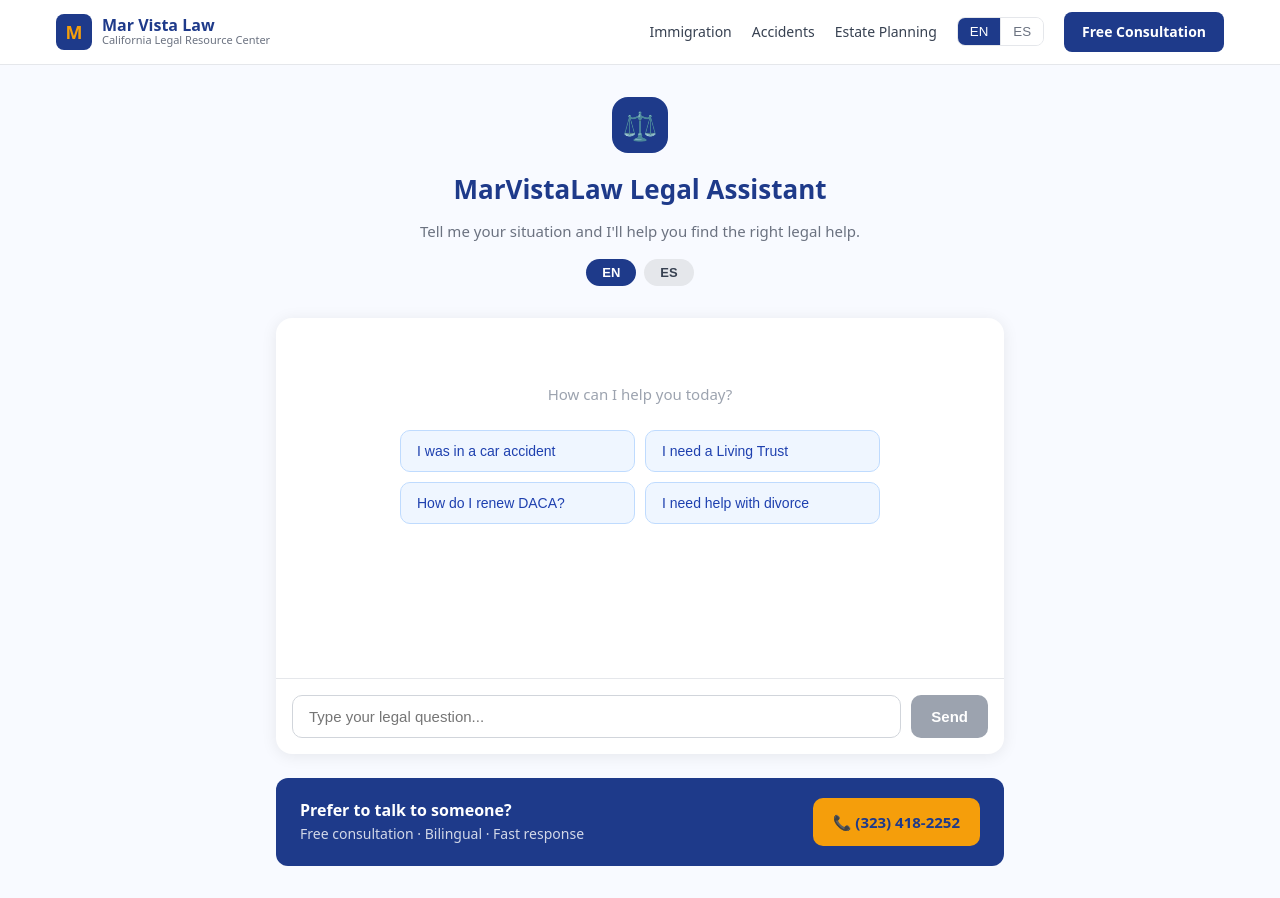
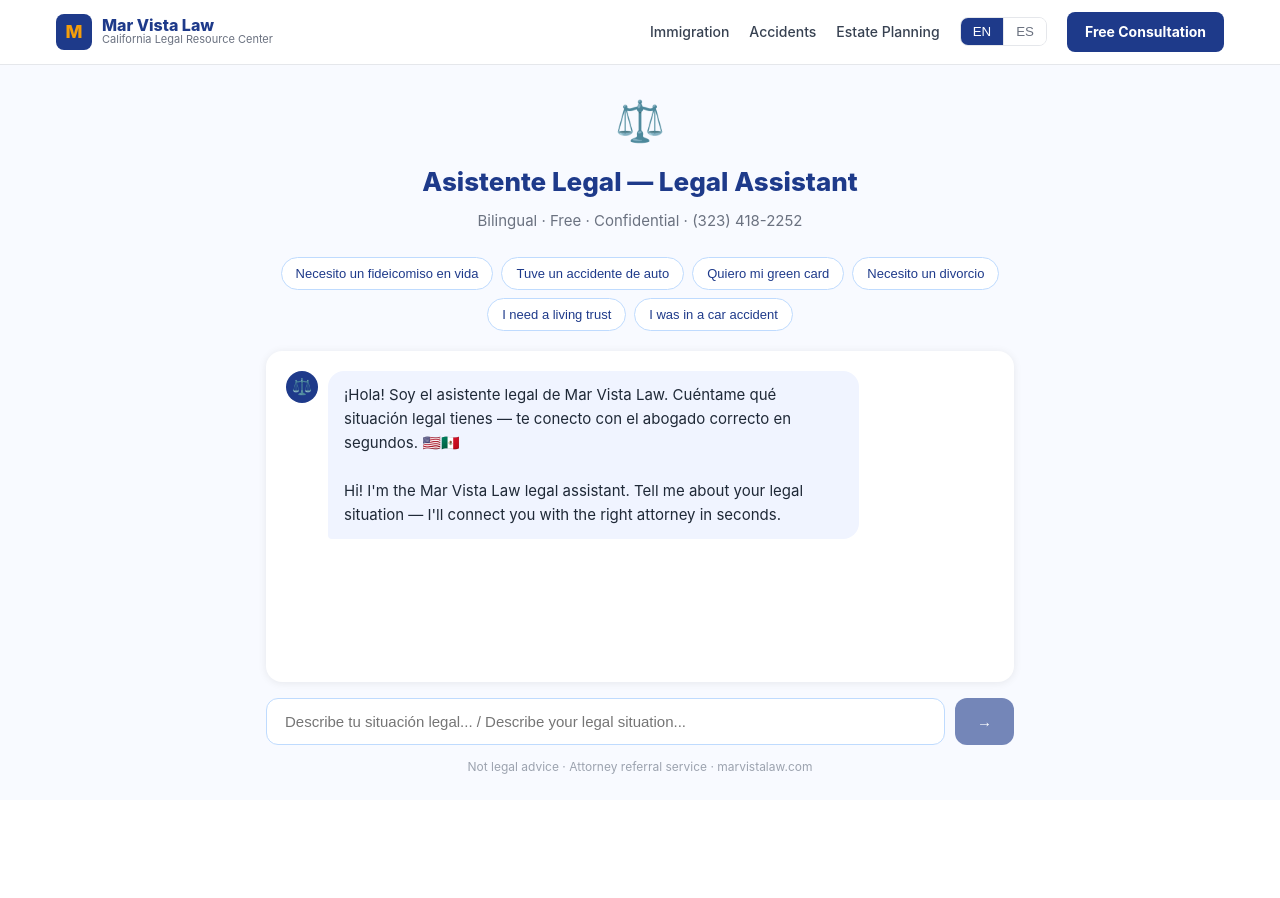
Before and after one commit to Ahorasi360/marvistalaw, a Next.js app: page /asistente in a window 1280 px wide. After the commit the page ends 800 px from the top, so only its background shows below. Built offline with nearby package versions, Linux system fonts and the light colour scheme.

Commit message:
feat: bilingual AI legal assistant page

```diff
--- a/app/asistente/page.js
+++ b/app/asistente/page.js
@@ -1,25 +1,24 @@
 "use client";
 import { useState, useRef, useEffect } from "react";
 import Navbar from "../components/Navbar";
+import Link from "next/link";
 
-const QUICK_STARTS_EN = [
+const QUICK = [
+  "Necesito un fideicomiso en vida",
+  "Tuve un accidente de auto",
+  "Quiero mi green card",
+  "Necesito un divorcio",
+  "I need a living trust",
   "I was in a car accident",
-  "I need a Living Trust",
-  "How do I renew DACA?",
-  "I need help with divorce",
-];
-const QUICK_STARTS_ES = [
-  "Tuve un accidente de carro",
-  "Necesito un Fideicomiso",
-  "¿Cómo renuevo el DACA?",
-  "Necesito ayuda con divorcio",
 ];
 
 export default function AsistentePage() {
-  const [messages, setMessages] = useState([]);
+  const [messages, setMessages] = useState([
+    { role: "assistant", content: "¡Hola! Soy el asistente legal de Mar Vista Law. Cuéntame qué situación legal tienes — te conecto con el abogado correcto en segundos. 🇺🇸🇲🇽\n\nHi! I\'m the Mar Vista Law legal assistant. Tell me about your legal situation — I\'ll connect you with the right attorney in seconds." }
+  ]);
   const [input, setInput] = useState("");
   const [loading, setLoading] = useState(false);
-  const [lang, setLang] = useState("en");
+  const [collectedData, setCollectedData] = useState(null);
   const bottomRef = useRef(null);
 
   useEffect(() => { bottomRef.current?.scrollIntoView({ behavior: "smooth" }); }, [messages]);
@@ -28,118 +27,118 @@
     const userMsg = text || input.trim();
     if (!userMsg) return;
     setInput("");
-    const newMessages = [...messages, { role: "user", content: userMsg }];
-    setMessages(newMessages);
+    const newMsgs = [...messages, { role: "user", content: userMsg }];
+    setMessages(newMsgs);
     setLoading(true);
     try {
       const res = await fetch("/api/asistente", {
         method: "POST",
         headers: { "Content-Type": "application/json" },
-        body: JSON.stringify({ messages: newMessages }),
+        body: JSON.stringify({ messages: newMsgs }),
       });
       const data = await res.json();
-      setMessages([...newMessages, { role: "assistant", content: data.content }]);
+      setMessages([...newMsgs, { role: "assistant", content: data.text }]);
+      if (data.collectedData?.ready) setCollectedData(data.collectedData);
     } catch {
-      setMessages([...newMessages, { role: "assistant", content: lang === "es" ? "Lo siento, hubo un error. Llámanos al (323) 418-2252." : "Sorry, there was an error. Call us at (323) 418-2252." }]);
+      setMessages([...newMsgs, { role: "assistant", content: "Hubo un error. Llámanos al (323) 418-2252." }]);
     }
     setLoading(false);
   }
 
-  const quickStarts = lang === "es" ? QUICK_STARTS_ES : QUICK_STARTS_EN;
+  return (
+    <div style={{ minHeight: "100vh", background: "#F8FAFF", display: "flex", flexDirection: "column" }}>
+      <Navbar />
+      <div style={{ maxWidth: "780px", margin: "0 auto", width: "100%", padding: "24px 16px", flex: 1, display: "flex", flexDirection: "column" }}>
 
-  return (
-    <div style={{ minHeight: "100vh", background: "#F8FAFF", fontFamily: "system-ui, sans-serif" }}>
-      <Navbar />
-      <div style={{ maxWidth: "760px", margin: "0 auto", padding: "32px 16px" }}>
         {/* Header */}
-        <div style={{ textAlign: "center", marginBottom: "32px" }}>
-          <div style={{ width: "56px", height: "56px", background: "#1E3A8A", borderRadius: "16px", display: "flex", alignItems: "center", justifyContent: "center", margin: "0 auto 16px", fontSize: "28px" }}>⚖️</div>
-          <h1 style={{ fontSize: "26px", fontWeight: "800", color: "#1E3A8A", marginBottom: "8px" }}>
-            {lang === "es" ? "Asistente Legal MarVistaLaw" : "MarVistaLaw Legal Assistant"}
+        <div style={{ textAlign: "center", marginBottom: "24px" }}>
+          <div style={{ fontSize: "40px", marginBottom: "8px" }}>⚖️</div>
+          <h1 style={{ fontSize: "26px", fontWeight: "800", color: "#1E3A8A", margin: "0 0 6px" }}>
+            Asistente Legal — Legal Assistant
           </h1>
-          <p style={{ color: "#6B7280", fontSize: "15px", marginBottom: "16px" }}>
-            {lang === "es" ? "Cuéntame tu situación y te ayudo a encontrar la ayuda legal correcta." : "Tell me your situation and I'll help you find the right legal help."}
+          <p style={{ color: "#6B7280", fontSize: "15px", margin: 0 }}>
+            Bilingual · Free · Confidential · (323) 418-2252
           </p>
-          <div style={{ display: "flex", gap: "8px", justifyContent: "center" }}>
-            {["en","es"].map(l => (
-              <button key={l} onClick={() => setLang(l)}
-                style={{ padding: "6px 16px", borderRadius: "20px", border: "none", cursor: "pointer", fontWeight: "600", fontSize: "13px",
-                  background: lang === l ? "#1E3A8A" : "#E5E7EB", color: lang === l ? "white" : "#374151" }}>
-                {l === "en" ? "EN" : "ES"}
-              </button>
+        </div>
+
+        {/* Quick chips */}
+        {messages.length <= 1 && (
+          <div style={{ display: "flex", flexWrap: "wrap", gap: "8px", marginBottom: "20px", justifyContent: "center" }}>
+            {QUICK.map(q => (
+              <button key={q} onClick={() => send(q)} style={{
+                background: "white", border: "1px solid #BFDBFE", borderRadius: "20px",
+                padding: "8px 14px", fontSize: "13px", color: "#1E3A8A", cursor: "pointer",
+                fontWeight: "500"
+              }}>{q}</button>
             ))}
           </div>
-        </div>
+        )}
 
-        {/* Chat box */}
-        <div style={{ background: "white", borderRadius: "16px", boxShadow: "0 2px 16px rgba(0,0,0,0.08)", overflow: "hidden" }}>
-          <div style={{ minHeight: "360px", maxHeight: "480px", overflowY: "auto", padding: "24px" }}>
-            {messages.length === 0 && (
-              <div style={{ textAlign: "center", paddingTop: "40px" }}>
-                <p style={{ color: "#9CA3AF", marginBottom: "24px", fontSize: "15px" }}>
-                  {lang === "es" ? "¿En qué te puedo ayudar hoy?" : "How can I help you today?"}
-                </p>
-                <div style={{ display: "grid", gridTemplateColumns: "1fr 1fr", gap: "10px", maxWidth: "480px", margin: "0 auto" }}>
-                  {quickStarts.map((q, i) => (
-                    <button key={i} onClick={() => send(q)}
-                      style={{ padding: "12px 16px", background: "#EFF6FF", border: "1px solid #BFDBFE", borderRadius: "10px",
-                        cursor: "pointer", fontSize: "14px", color: "#1E40AF", fontWeight: "500", textAlign: "left" }}>
-                      {q}
-                    </button>
-                  ))}
-                </div>
-              </div>
+        {/* Messages */}
+        <div style={{ flex: 1, background: "white", borderRadius: "16px", padding: "20px", marginBottom: "16px", boxShadow: "0 1px 8px rgba(0,0,0,0.08)", minHeight: "300px", overflowY: "auto", maxHeight: "480px" }}>
+          {messages.map((m, i) => (
+            <div key={i} style={{ display: "flex", justifyContent: m.role === "user" ? "flex-end" : "flex-start", marginBottom: "14px" }}>
+              {m.role === "assistant" && (
+                <div style={{ width: "32px", height: "32px", borderRadius: "50%", background: "#1E3A8A", display: "flex", alignItems: "center", justifyContent: "center", marginRight: "10px", flexShrink: 0, fontSize: "16px" }}>⚖️</div>
               )}
-            {messages.map((m, i) => (
-              <div key={i} style={{ display: "flex", justifyContent: m.role === "user" ? "flex-end" : "flex-start", marginBottom: "12px" }}>
-                {m.role === "assistant" && (
-                  <div style={{ width: "32px", height: "32px", background: "#1E3A8A", borderRadius: "50%", display: "flex", alignItems: "center", justifyContent: "center", marginRight: "8px", flexShrink: 0, fontSize: "14px" }}>⚖️</div>
-                )}
-                <div style={{ maxWidth: "75%", padding: "12px 16px", borderRadius: m.role === "user" ? "16px 16px 4px 16px" : "16px 16px 16px 4px",
-                  background: m.role === "user" ? "#1E3A8A" : "#F3F4F6", color: m.role === "user" ? "white" : "#1F2937",
-                  fontSize: "15px", lineHeight: 1.6, whiteSpace: "pre-wrap" }}>
-                  {m.content}
-                </div>
+              <div style={{
+                maxWidth: "75%", padding: "12px 16px", borderRadius: m.role === "user" ? "16px 16px 4px 16px" : "16px 16px 16px 4px",
+                background: m.role === "user" ? "#1E3A8A" : "#F0F4FF",
+                color: m.role === "user" ? "white" : "#1F2937",
+                fontSize: "15px", lineHeight: "1.6", whiteSpace: "pre-wrap"
+              }}>{m.content}</div>
             </div>
           ))}
           {loading && (
-              <div style={{ display: "flex", alignItems: "center", gap: "8px", marginBottom: "12px" }}>
-                <div style={{ width: "32px", height: "32px", background: "#1E3A8A", borderRadius: "50%", display: "flex", alignItems: "center", justifyContent: "center", fontSize: "14px" }}>⚖️</div>
-                <div style={{ padding: "12px 16px", background: "#F3F4F6", borderRadius: "16px 16px 16px 4px", display: "flex", gap: "4px" }}>
-                  {[0,1,2].map(i => <div key={i} style={{ width: "8px", height: "8px", background: "#9CA3AF", borderRadius: "50%", animation: `bounce 1.2s ${i*0.2}s infinite` }} />)}
-                </div>
+            <div style={{ display: "flex", alignItems: "center", gap: "10px", color: "#6B7280" }}>
+              <div style={{ width: "32px", height: "32px", borderRadius: "50%", background: "#1E3A8A", display: "flex", alignItems: "center", justifyContent: "center", fontSize: "16px" }}>⚖️</div>
+              <span style={{ fontSize: "20px", letterSpacing: "2px" }}>···</span>
             </div>
           )}
           <div ref={bottomRef} />
         </div>
 
-          {/* Input */}
-          <div style={{ borderTop: "1px solid #E5E7EB", padding: "16px", display: "flex", gap: "10px" }}>
-            <input value={input} onChange={e => setInput(e.target.value)}
-              onKeyDown={e => e.key === "Enter" && !e.shiftKey && send()}
-              placeholder={lang === "es" ? "Escribe tu pregunta legal..." : "Type your legal question..."}
-              style={{ flex: 1, padding: "12px 16px", border: "1px solid #D1D5DB", borderRadius: "10px", fontSize: "15px", outline: "none", color: "#1F2937" }} />
-            <button onClick={() => send()} disabled={loading || !input.trim()}
-              style={{ padding: "12px 20px", background: loading || !input.trim() ? "#9CA3AF" : "#1E3A8A",
-                color: "white", border: "none", borderRadius: "10px", cursor: loading ? "not-allowed" : "pointer",
-                fontWeight: "700", fontSize: "15px" }}>
-              {lang === "es" ? "Enviar" : "Send"}
-            </button>
-          </div>
-        </div>
-
-        {/* CTA */}
-        <div style={{ marginTop: "24px", background: "#1E3A8A", borderRadius: "12px", padding: "20px 24px", display: "flex", justifyContent: "space-between", alignItems: "center" }}>
-          <div style={{ color: "white" }}>
-            <div style={{ fontWeight: "700", fontSize: "16px" }}>{lang === "es" ? "¿Prefieres hablar con alguien?" : "Prefer to talk to someone?"}</div>
-            <div style={{ opacity: 0.8, fontSize: "14px" }}>{lang === "es" ? "Consulta gratis · Bilingüe · Rápida respuesta" : "Free consultation · Bilingual · Fast response"}</div>
-          </div>
-          <a href="tel:+13234182252" style={{ background: "#F59E0B", color: "#1E3A8A", padding: "12px 20px", borderRadius: "10px", textDecoration: "none", fontWeight: "800", fontSize: "15px", whiteSpace: "nowrap" }}>
-            📞 (323) 418-2252
+        {/* CTA if ready */}
+        {collectedData && (
+          <div style={{ background: "#EFF6FF", border: "2px solid #1E3A8A", borderRadius: "12px", padding: "16px 20px", marginBottom: "16px", display: "flex", justifyContent: "space-between", alignItems: "center", gap: "12px", flexWrap: "wrap" }}>
+            <p style={{ margin: 0, color: "#1E3A8A", fontWeight: "600", fontSize: "15px" }}>
+              ✅ Ready to connect with an attorney in {collectedData.city || "California"}
+            </p>
+            <div style={{ display: "flex", gap: "10px", flexWrap: "wrap" }}>
+              <a href={`/${collectedData.service}/${(collectedData.city || "los-angeles").toLowerCase().replace(/\s+/g, "-")}`}
+                style={{ background: "#1E3A8A", color: "white", padding: "10px 18px", borderRadius: "8px", textDecoration: "none", fontWeight: "700", fontSize: "14px" }}>
+                Find Attorney →
+              </a>
+              <a href="tel:+13234182252" style={{ background: "#F59E0B", color: "white", padding: "10px 18px", borderRadius: "8px", textDecoration: "none", fontWeight: "700", fontSize: "14px" }}>
+                📞 Call Now
               </a>
             </div>
           </div>
-      <style>{`@keyframes bounce { 0%,60%,100%{transform:translateY(0)} 30%{transform:translateY(-6px)} }`}</style>
+        )}
+
+        {/* Input */}
+        <div style={{ display: "flex", gap: "10px" }}>
+          <input
+            value={input}
+            onChange={e => setInput(e.target.value)}
+            onKeyDown={e => e.key === "Enter" && !e.shiftKey && send()}
+            placeholder="Describe tu situación legal... / Describe your legal situation..."
+            disabled={loading}
+            style={{ flex: 1, padding: "14px 18px", borderRadius: "12px", border: "1px solid #BFDBFE", fontSize: "15px", color: "#1F2937", outline: "none", background: "white" }}
+          />
+          <button onClick={() => send()} disabled={loading || !input.trim()} style={{
+            background: "#1E3A8A", color: "white", border: "none", borderRadius: "12px",
+            padding: "14px 22px", cursor: "pointer", fontWeight: "700", fontSize: "15px",
+            opacity: loading || !input.trim() ? 0.6 : 1
+          }}>
+            {loading ? "..." : "→"}
+          </button>
+        </div>
+
+        <p style={{ textAlign: "center", color: "#9CA3AF", fontSize: "12px", marginTop: "12px" }}>
+          Not legal advice · Attorney referral service · marvistalaw.com
+        </p>
+      </div>
     </div>
   );
 }
```
Lines whose indentation alone changed are shown as unchanged.
